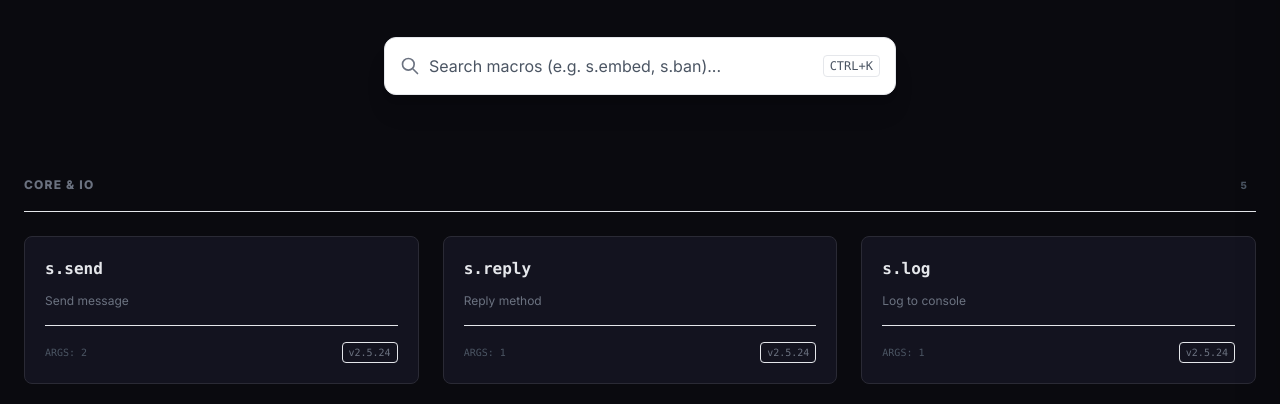
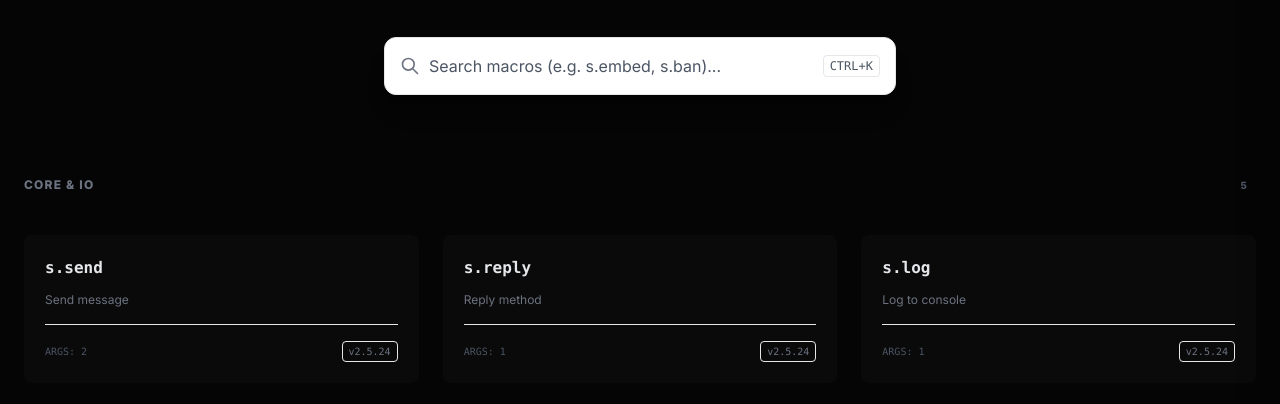
Before and after one commit to bryansmithsantos/seven-discord, a website: page docs/index.html in a window 1280 px wide. Shown: the part 386-790 px from the top of the page. Drawn offline with nearby package versions, Linux system fonts and the light colour scheme.

Commit message:
docs: design polish and readme roadmap update

```diff
--- a/docs/index.html
+++ b/docs/index.html
@@ -14,11 +14,11 @@
         @import url('https://fonts.googleapis.com/css2?family=JetBrains+Mono:wght@400;700&family=Inter:wght@400;600;800&display=swap');
 
         :root {
-            --bg-900: #0a0a0f;
-            --bg-800: #13131f;
-            --border-800: #2a2a35;
+            --bg-900: #050505;
+            --bg-800: #0a0a0a;
+            --border-800: #1f1f1f;
             --accent-500: #3b82f6;
-            --accent-glow: rgba(59, 130, 246, 0.15);
+            --accent-glow: rgba(59, 130, 246, 0.1);
         }
 
         body {
@@ -33,14 +33,15 @@
 
         .card {
             background: var(--bg-800);
-            border: 1px solid var(--border-800);
+            border: 1px solid transparent;
             transition: all 0.2s ease;
         }
 
         .card:hover {
-            border-color: var(--accent-500);
+            background: #111;
+            border-color: #333;
             transform: translateY(-2px);
-            box-shadow: 0 8px 30px var(--accent-glow);
+            box-shadow: 0 8px 30px rgba(0, 0, 0, 0.5);
         }
 
         /* Custom Scrollbar */
@@ -316,7 +317,7 @@
             section.className = "mb-16 scroll-mt-20 fade-in";
 
             section.innerHTML = `
-                <h2 class="text-xs font-bold text-gray-500 uppercase tracking-widest mb-6 border-b border-border-800 pb-4 flex items-center justify-between">
+                <h2 class="text-xs font-bold text-gray-500 uppercase tracking-widest mb-6 pb-4 flex items-center justify-between">
                     ${cat.title}
                     <span class="text-[10px] bg-bg-800 px-2 py-0.5 rounded text-gray-600">${cat.macros.length}</span>
                 </h2>
```
Also changed, not shown: README.md.
